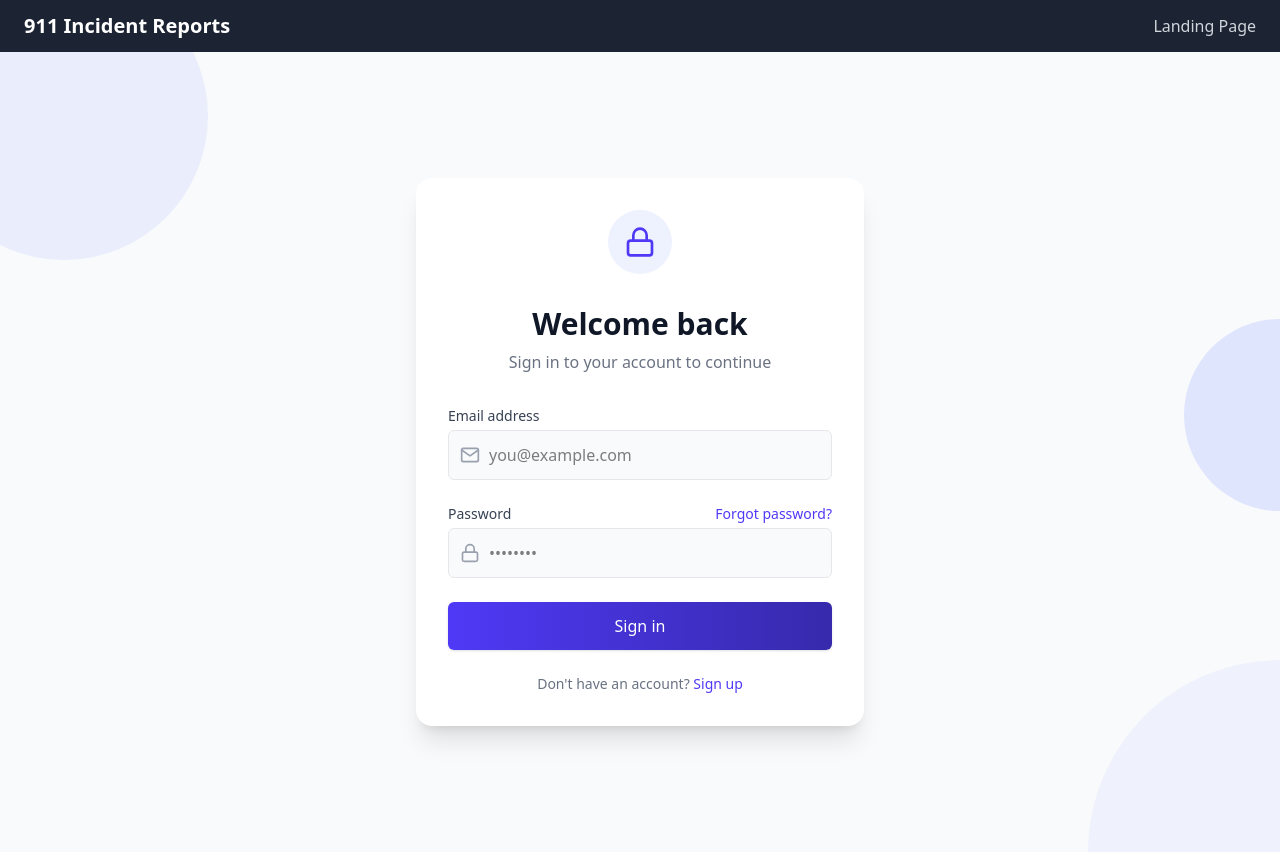
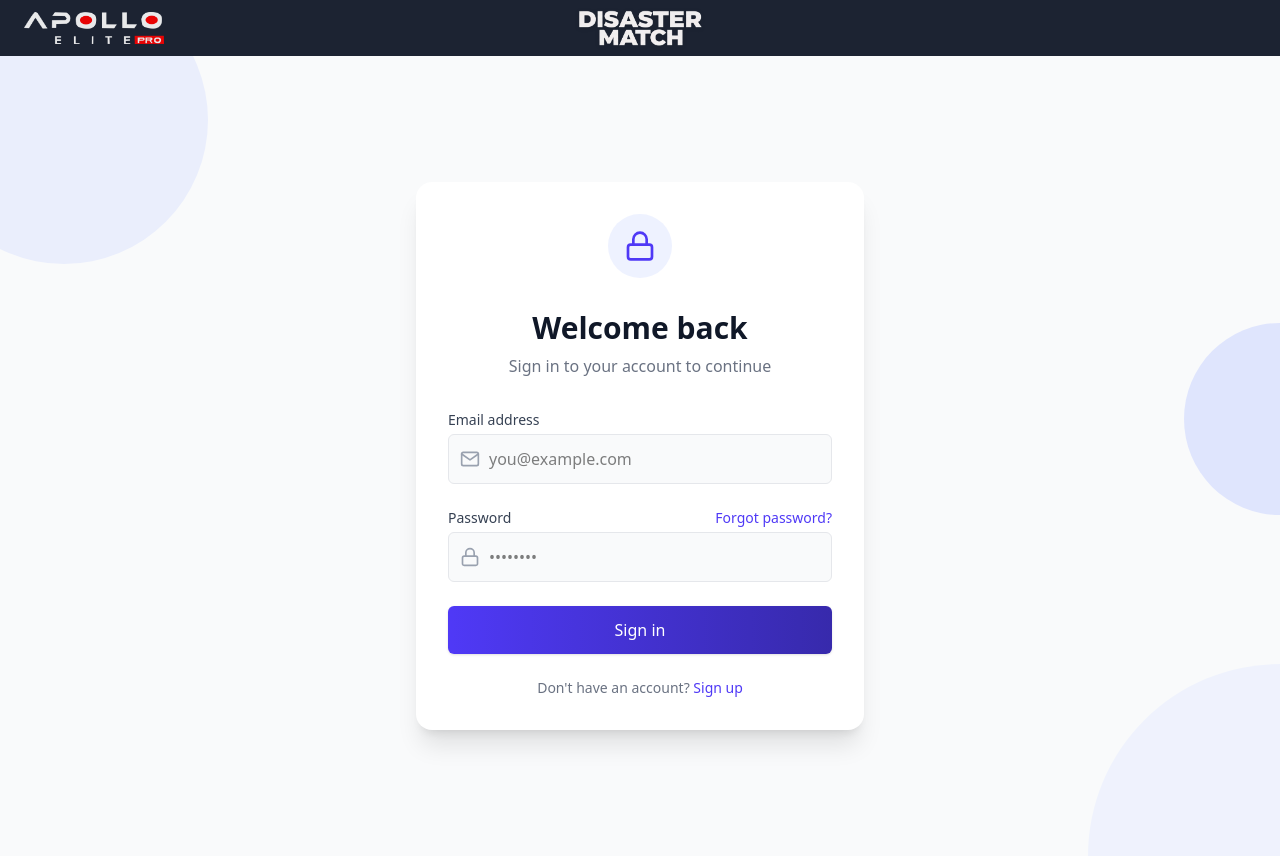
Before and after one commit to Gretwix/Disaster-Match2-Desarrollo, a React (Vite) app: page / in a window 1280 px wide. Built offline with nearby package versions, Linux system fonts and the light colour scheme.

Commit message:
Mejoras
Mejoras varias

```diff
--- a/src/components/ui/Navigation.tsx
+++ b/src/components/ui/Navigation.tsx
@@ -1,38 +1,47 @@
+
 import { Link, useNavigate, useRouterState } from "@tanstack/react-router";
 import { useState, useEffect } from "react";
+import { clearLoggedUser, getLoggedUser, type LoggedUser } from "../../utils/storage";
 
 export default function Navigation() {
   const navigate = useNavigate();
   const routerState = useRouterState();
-  const [loggedUser, setLoggedUser] = useState<any>(null);
+  const [loggedUser, setLoggedUserState] = useState<LoggedUser>(null);
 
   useEffect(() => {
-    const user = localStorage.getItem("loggedUser");
-    setLoggedUser(user ? JSON.parse(user) : null);
+    setLoggedUserState(getLoggedUser());
   }, [routerState.location.pathname]);
 
   const handleLogout = () => {
-    localStorage.removeItem("loggedUser");
-    setLoggedUser(null);
+    clearLoggedUser();
+    setLoggedUserState(null);
     navigate({ to: "/" });
   };
 
   return (
-    <nav className="flex items-center justify-between bg-gray-900/95 backdrop-blur-md px-6 py-3 shadow-md">
-      {/* Logo / Marca */}
-      <div className="flex items-center gap-2">
-        <span className="text-xl font-bold text-white">911 Incident Reports</span>
+    <nav className="relative flex items-center justify-between bg-gray-900/95 backdrop-blur-md px-6 py-3 shadow-md">
+      {/* Izquierda: Logo empresa (decorativo) - Más pequeño */}
+      <img
+        src="/logo apollo.png"
+        alt=""
+        aria-hidden="true"
+        role="presentation"
+        className="h-4 md:h-6 lg:h-8 w-auto opacity-90"
+      />
+
+      {/* Centro: Logo Disaster Match (botón) - Absolutamente centrado */}
+      <div className="absolute left-1/2 transform -translate-x-1/2">
+        <Link to="/" className="flex items-center" aria-label="Go to Landing Page">
+          <img
+            src="/Logo DM.png"
+            alt="Disaster Match logo"
+            className="h-12 md:h-16 lg:h-20 w-auto drop-shadow-sm hover:opacity-90 transition-opacity"
+          />
+        </Link>
       </div>
 
-      {/* Links centrales */}
-      <div className="flex gap-6">
-        <Link
-          to="/"
-          className="text-gray-300 hover:text-lime-400 transition-colors duration-200"
-        >
-          Landing Page
-        </Link>
-
+      {/* Derecha: Links + Logout */}
+      <div className="flex items-center gap-6">
         {loggedUser && (
           <>
             {loggedUser.role === "admin" && (
@@ -57,19 +66,16 @@ export default function Navigation() {
             >
               Profile
             </Link>
+
+            <button
+              onClick={handleLogout}
+              className="bg-red-500 hover:bg-red-600 text-white font-medium px-4 py-2 rounded-lg transition-colors duration-200"
+            >
+              Logout
+            </button>
           </>
         )}
       </div>
-
-      {/* Logout a la derecha */}
-      {loggedUser && (
-        <button
-          onClick={handleLogout}
-          className="bg-red-500 hover:bg-red-600 text-white font-medium px-4 py-2 rounded-lg transition-colors duration-200"
-        >
-          Logout
-        </button>
-      )}
     </nav>
   );
 }
--- a/src/components/ui/pages/AdminReports.tsx
+++ b/src/components/ui/pages/AdminReports.tsx
@@ -1,9 +1,10 @@
 import { Home, User, Users, BarChart } from "lucide-react";
 import { Link } from "@tanstack/react-router";
+import { getLoggedUser } from "../../../utils/storage";
 
 export default function AdminReports() {
 
-const loggedUser = JSON.parse(localStorage.getItem("loggedUser") || "{}");
+const loggedUser = getLoggedUser();
 
 if (loggedUser?.role !== "admin") {
   return <p className="text-center mt-10 text-red-500">Access denied</p>;
--- a/src/components/ui/pages/AdminUsers.tsx
+++ b/src/components/ui/pages/AdminUsers.tsx
@@ -1,6 +1,7 @@
 import { useEffect, useState } from "react";
 import { Link } from "@tanstack/react-router";
 import { Home, User, Users, BarChart, Trash } from "lucide-react";
+import { getLoggedUser } from "../../../utils/storage";
 
 type UserRecord = {
   id: number;
@@ -19,7 +20,6 @@ export default function AdminUsers() {
       try {
         const res = await fetch(API_URL);
         const data = await res.json();
-        console.log("Usuarios desde API:", data);
 
         const mapped: UserRecord[] = data.map((u: any) => ({
           id: u.ID ?? u.id,
@@ -50,8 +50,7 @@ export default function AdminUsers() {
         setUsers((prev) => prev.filter((user) => user.id !== id));
         alert("Usuario eliminado correctamente.");
       } else {
-        const errorText = await res.text();
-        console.error("Error eliminando:", errorText);
+        await res.text();
         alert("Error al eliminar usuario.");
       }
     } catch (err) {
@@ -61,7 +60,7 @@ export default function AdminUsers() {
   };
 
 
-const loggedUser = JSON.parse(localStorage.getItem("loggedUser") || "{}");
+const loggedUser = getLoggedUser();
 
 if (loggedUser?.role !== "admin") {
   return <p className="text-center mt-10 text-red-500">Access denied</p>;
--- a/src/components/ui/pages/Cart.tsx
+++ b/src/components/ui/pages/Cart.tsx
@@ -1,5 +1,5 @@
 
-import { useEffect, useState } from "react";
+import { useMemo, useState } from "react";
 import { useNavigate } from "@tanstack/react-router";
 
 type CartItem = {
@@ -10,29 +10,51 @@ type CartItem = {
 };
 
 export default function CartPage() {
-  const [cartItems, setCartItems] = useState<CartItem[]>([]);
+  // Storage keys
+  const CART_KEY = "cart";
+  const LOGGED_USER_KEY = "loggedUser";
+
+  // Helpers
+  const safeParseJSON = <T,>(value: string | null, fallback: T): T => {
+    try {
+      const parsed = value ? JSON.parse(value) : null;
+      return (parsed as T) ?? fallback;
+    } catch {
+      return fallback;
+    }
+  };
+
+  const formatCurrency = (value: number) =>
+    new Intl.NumberFormat("en-US", { style: "currency", currency: "USD" }).format(value);
+
+  const [cartItems, setCartItems] = useState<CartItem[]>(() => {
+    const storedCart = safeParseJSON<CartItem[] | null>(localStorage.getItem(CART_KEY), null);
+    return Array.isArray(storedCart) ? storedCart : [];
+  });
   const navigate = useNavigate();
 
-  useEffect(() => {
-    const stored = localStorage.getItem("cart");
-    setCartItems(stored ? JSON.parse(stored) : []);
-  }, []);
+  const saveCart = (items: CartItem[]) => {
+    setCartItems(items);
+    localStorage.setItem(CART_KEY, JSON.stringify(items));
+  };
 
-  const total = cartItems.reduce((acc, item) => acc + item.price * (item.quantity || 1), 0);
+  const getLoggedUser = () => safeParseJSON<any>(localStorage.getItem(LOGGED_USER_KEY), null);
+
+  const total = useMemo(
+    () => cartItems.reduce((acc, item) => acc + item.price * (item.quantity || 1), 0),
+    [cartItems]
+  );
 
   const handleRemoveItem = (id: number) => {
-    const updated = cartItems.filter(item => item.id !== id);
-    setCartItems(updated);
-    localStorage.setItem("cart", JSON.stringify(updated));
+    const updatedCart = cartItems.filter((item) => item.id !== id);
+    saveCart(updatedCart);
   };
 
   return (
     <div className="max-w-7xl mx-auto px-6 py-10">
-      {/* Título */}
       <h1 className="text-2xl font-bold text-gray-900 mb-8">Confirm Purchase</h1>
 
       <div className="grid grid-cols-1 lg:grid-cols-3 gap-8">
-        {/* Lista de incidentes */}
         <div className="lg:col-span-2 space-y-4">
           {cartItems.length === 0 ? (
             <p className="text-gray-500">El carrito está vacío.</p>
@@ -45,9 +67,10 @@ export default function CartPage() {
                 <div>
                   <h2 className="text-lg font-semibold text-gray-800">{item.title}</h2>
                 </div>
-                <span className="text-indigo-600 font-semibold">${item.price.toFixed(2)}</span>
+                <span className="text-indigo-600 font-semibold">{formatCurrency(item.price)}</span>
                 <button
                   onClick={() => handleRemoveItem(item.id)}
+                  type="button"
                   className="text-red-600 hover:text-red-800 font-semibold cursor-pointer"
                 >
                   Eliminar
@@ -57,7 +80,6 @@ export default function CartPage() {
           )}
         </div>
 
-        {/* Resumen de compra */}
         <div className="bg-white shadow-md rounded-lg p-6 border border-gray-200">
           <h2 className="text-lg font-semibold text-gray-900 mb-4">Order Summary</h2>
 
@@ -65,26 +87,27 @@ export default function CartPage() {
             {cartItems.map((item) => (
               <li key={item.id} className="flex justify-between py-2 text-sm text-gray-700">
                 <span>{item.title}</span>
-                <span className="text-gray-900">${item.price.toFixed(2)}</span>
+                <span className="text-gray-900">{formatCurrency(item.price)}</span>
               </li>
             ))}
           </ul>
 
           <div className="flex justify-between font-semibold text-gray-900 text-base mb-6">
             <span>Total</span>
-            <span className="text-indigo-600">${total.toFixed(2)}</span>
+            <span className="text-indigo-600">{formatCurrency(total)}</span>
           </div>
 
           <button
             className="w-full bg-indigo-600 text-white py-3 rounded-md font-medium hover:bg-indigo-700 transition cursor-pointer"
             onClick={() => {
-              const loggedUser = JSON.parse(localStorage.getItem("loggedUser") || "null");
+              const loggedUser = getLoggedUser();
               if (!loggedUser || !loggedUser.username) {
                 navigate({ to: "/Login" });
               } else {
                 navigate({ to: "/PaymentForm" });
               }
             }}
+            type="button"
             disabled={cartItems.length === 0}
           >
             Confirm Purchase
--- a/src/components/ui/pages/ForgotPassword.tsx
+++ b/src/components/ui/pages/ForgotPassword.tsx
@@ -31,7 +31,6 @@ export default function ForgotPassword() {
 
       // Procesa la respuesta del backend
       const data = await res.json();
-      console.log("ForgotPassword response:", data);
 
       // Muestra mensaje genérico para evitar revelar si el email existe
       setMessage(
--- a/src/components/ui/pages/Profile.tsx
+++ b/src/components/ui/pages/Profile.tsx
@@ -1,6 +1,8 @@
 import { useEffect, useState } from "react";
 import { Link } from "@tanstack/react-router";
 import { Home, User, Users, BarChart } from "lucide-react";
+import { getLoggedUser, purchasedIncidentsKey } from "../../../utils/storage";
+import { formatCurrency } from "../../../utils/format";
 
 type User = {
   ID: number;
@@ -20,15 +22,14 @@ const Profile = () => {
   const [loading, setLoading] = useState(true);
   const [isEditing, setIsEditing] = useState(false);
   const [formData, setFormData] = useState<User | null>(null);
-
-  const loggedUser = JSON.parse(localStorage.getItem("loggedUser") || "{}");
+  const loggedUser = getLoggedUser();
 
   const fetchUser = async () => {
     try {
       const res = await fetch(`${API_URL}/List`);
       const data = await res.json();
       if (Array.isArray(data)) {
-        const u = data.find((u: any) => u.username === loggedUser.username);
+        const u = data.find((u: any) => u.username === loggedUser?.username);
         if (u) {
           const userData: User = {
             ID: u.ID ?? u.id,
@@ -88,8 +89,7 @@ const Profile = () => {
         body: JSON.stringify(payload),
       });
 
-      const message = await res.text();
-      console.log("Respuesta backend:", message);
+      await res.text();
 
       setUser(formData);
       setIsEditing(false);
@@ -99,10 +99,10 @@ const Profile = () => {
   };
 
   // Obtener incidentes comprados
-  const [purchasedIncidents, setPurchasedIncidents] = useState([]);
+  const [purchasedIncidents, setPurchasedIncidents] = useState<any[]>([]);
   useEffect(() => {
     if (!loggedUser?.username) return;
-    const key = `purchasedIncidents_${loggedUser.username}`;
+    const key = purchasedIncidentsKey(loggedUser.username);
     const stored = localStorage.getItem(key);
     if (stored) setPurchasedIncidents(JSON.parse(stored));
     else setPurchasedIncidents([]);
@@ -270,8 +270,7 @@ const Profile = () => {
                             key={item.id}
                             className="p-2 rounded-md hover:bg-gray-100 transition duration-200"
                           >
-                            <span className="font-medium">{item.title}</span> — $
-                            {item.price}
+                            <span className="font-medium">{item.title}</span> — {formatCurrency(item.price)}
                           </li>
                         ))}
                       </ul>
--- /dev/null
+++ b/src/utils/format.ts
@@ -0,0 +1,3 @@
+export function formatCurrency(value: number, locale = "en-US", currency = "USD") {
+  return new Intl.NumberFormat(locale, { style: "currency", currency }).format(value);
+}
--- /dev/null
+++ b/src/utils/storage.ts
@@ -0,0 +1,47 @@
+// Centralized storage helpers and types
+
+export type LoggedUser = {
+  username: string;
+  role?: string;
+  token?: string;
+  [key: string]: unknown;
+} | null;
+
+export const CART_KEY = "cart";
+export const LOGGED_USER_KEY = "loggedUser";
+
+export function safeParseJSON<T>(value: string | null, fallback: T): T {
+  try {
+    const parsed = value ? JSON.parse(value) : null;
+    return (parsed as T) ?? fallback;
+  } catch {
+    return fallback;
+  }
+}
+
+// Cart helpers
+export function getCart<T = any[]>(): T {
+  return safeParseJSON<T>(localStorage.getItem(CART_KEY), ([] as unknown) as T);
+}
+
+export function saveCart(items: unknown[]) {
+  localStorage.setItem(CART_KEY, JSON.stringify(items));
+}
+
+// Logged user helpers
+export function getLoggedUser<T extends LoggedUser = LoggedUser>(): T {
+  return safeParseJSON<T>(localStorage.getItem(LOGGED_USER_KEY), null as unknown as T);
+}
+
+export function setLoggedUser(user: unknown) {
+  localStorage.setItem(LOGGED_USER_KEY, JSON.stringify(user));
+}
+
+export function clearLoggedUser() {
+  localStorage.removeItem(LOGGED_USER_KEY);
+}
+
+// Namespaced keys
+export function purchasedIncidentsKey(username: string) {
+  return `purchasedIncidents_${username}`;
+}
```
Also changed, not shown: src/components/ui/Header.tsx (+7 -5 lines), src/components/ui/pages/HomePage.tsx (+13 -7 lines), src/components/ui/pages/PaymentForm.tsx (+0 -7 lines), public/Logo DM.png (added), public/logo apollo.png (added).
